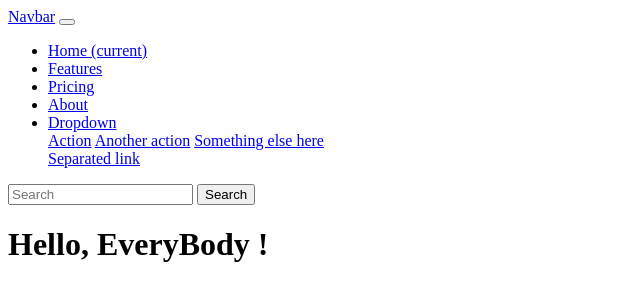
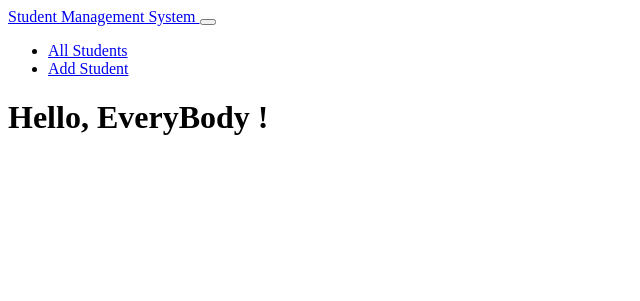
Before and after one commit to Julkar1/Student-ManageSystem, a Django app: page / in a window 1280 px wide. Shown: the top 301 px of the page, without its empty margins (0-640 px from the left). Run offline with Django 4.2, Linux system fonts and the light colour scheme.

Commit message:
navbar change according to our management system with adding some new and removed somthing

```diff
--- a/students/templates/students/index.html
+++ b/students/templates/students/index.html
@@ -7,46 +7,30 @@
     <body>
         <nav class="navbar navbar-expand-lg navbar-dark bg-primary">
             <div class="container-fluid">
-              <a class="navbar-brand" href="#">Navbar</a>
+              <a class="navbar-brand" href="{% url 'index' %}">
+                <i class="fa-solid fa-graduation-cap fa-lg"></i> Student Management System
+              </a>
               <button class="navbar-toggler" type="button" data-bs-toggle="collapse" data-bs-target="#navbarColor01" aria-controls="navbarColor01" aria-expanded="false" aria-label="Toggle navigation">
                 <span class="navbar-toggler-icon"></span>
               </button>
               <div class="collapse navbar-collapse" id="navbarColor01">
                 <ul class="navbar-nav me-auto">
                   <li class="nav-item">
-                    <a class="nav-link active" href="#">Home
-                      <span class="visually-hidden">(current)</span>
+                    <a class="nav-link" href="{% url 'index' %}">
+                      <i class="fa-solid fa-list fa-lg"></i> All Students
                     </a>
                   </li>
                   <li class="nav-item">
-                    <a class="nav-link" href="#">Features</a>
-                  </li>
-                  <li class="nav-item">
-                    <a class="nav-link" href="#">Pricing</a>
-                  </li>
-                  <li class="nav-item">
-                    <a class="nav-link" href="#">About</a>
-                  </li>
-                  <li class="nav-item dropdown">
-                    <a class="nav-link dropdown-toggle" data-bs-toggle="dropdown" href="#" role="button" aria-haspopup="true" aria-expanded="false">Dropdown</a>
-                    <div class="dropdown-menu">
-                      <a class="dropdown-item" href="#">Action</a>
-                      <a class="dropdown-item" href="#">Another action</a>
-                      <a class="dropdown-item" href="#">Something else here</a>
-                      <div class="dropdown-divider"></div>
-                      <a class="dropdown-item" href="#">Separated link</a>
-                    </div>
+                    <a class="nav-link" href="{% url 'add' %}">
+                      <i class="fa-solid fa-plus fa-lg"></i> Add Student
+                    </a>
                   </li>
                 </ul>
-                <form class="d-flex">
-                  <input class="form-control me-sm-2" type="text" placeholder="Search">
-                  <button class="btn btn-secondary my-2 my-sm-0" type="submit">Search</button>
-                </form>
               </div>
             </div>
-        </nav>
+          </nav>
       <h1>
-          Hello, EveryBody !
+         Hello, EveryBody !
       </h1>
       <script src="https://cdn.jsdelivr.net/npm/bootstrap@5.0.2/dist/js/bootstrap.bundle.min.js"></script>
     </body>
```
